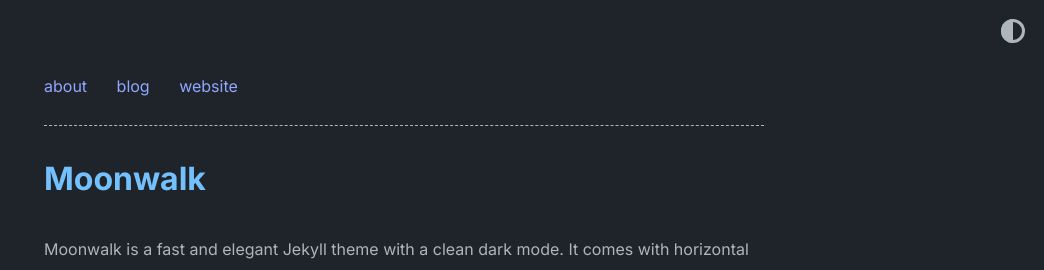
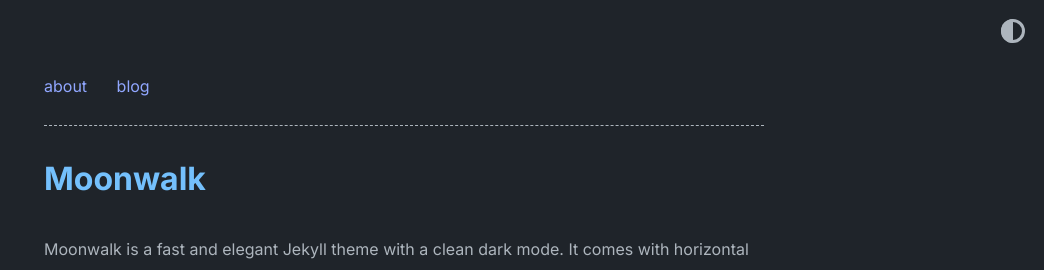
Before and after one commit to Josef9154/JRochelle_Portfolio, a Jekyll site: the page built from index.md, in a window 1280 px wide. Shown: the top 270 px of the page, without its empty margins (236-1280 px from the left). Built offline with Jekyll 4.4.1, drawn with Linux system fonts in a browser that asks for light colours.

Commit message:
home.yml: updated navbar_entries

```diff
--- a/_data/home.yml
+++ b/_data/home.yml
@@ -3,8 +3,6 @@ navbar_entries:
     url: about
   - title: blog
     url: blog
-  - title: website
-    url: 'https://www.abhinav.co'
 project_entries:
   - title: Project 1
     url: overview-post
```
